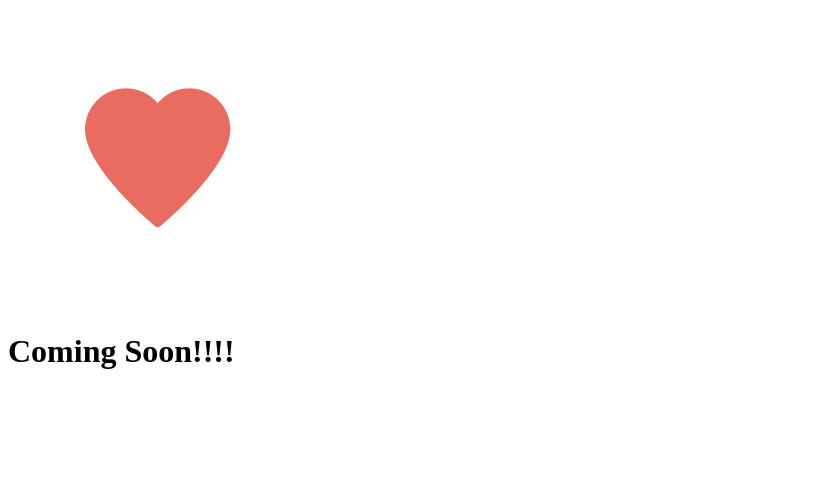
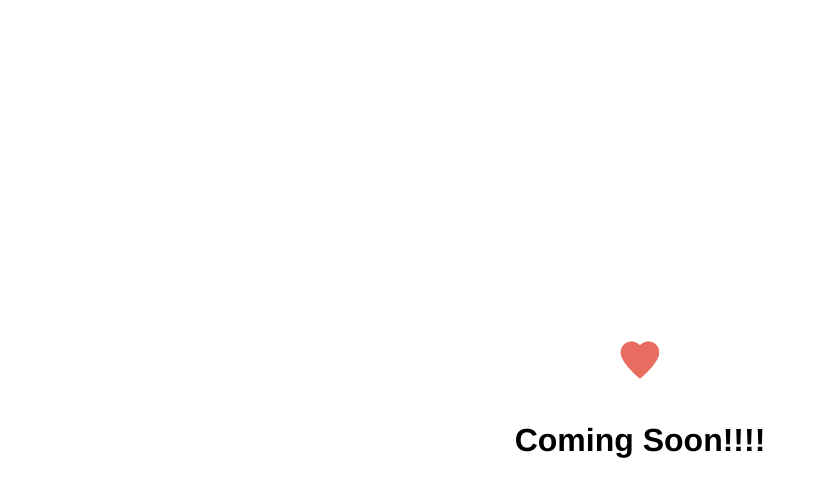
Before and after one commit to takiyukaa/git-101, a plain HTML site: page index.html in a window 1280 px wide. Shown: the whole page, without its empty margins (0-817 px from the left). Drawn offline with Linux system fonts and the light colour scheme.

Commit message:
centered image

```diff
--- a/index.html
+++ b/index.html
@@ -1,8 +1,12 @@
 <!DOCTYPE html>
 <html>
-	<head></head>
+	<head>
+		<link rel="stylesheet" href="style.css">
+	</head>
 	<body>
-		<img src="heart-logo.png" alt"">
-		<h1>Coming Soon!!!!</h1>
+		<div id="container">
+			<img id="logo" src="heart-logo.png" alt="">
+			<h1>Coming Soon!!!!</h1>
+		</div>
 	</body>
 </html>
--- /dev/null
+++ b/style.css
@@ -0,0 +1,17 @@
+body {
+	margin: 0;
+	font-family: Helvetica;
+}
+
+#logo {
+	height: 80px;
+	width: 80px;
+}
+
+#container {
+	display: flex;
+	align-items: center;
+	justify-content: center;
+	height: 100vh;
+	flex-direction: column;
+}
```
